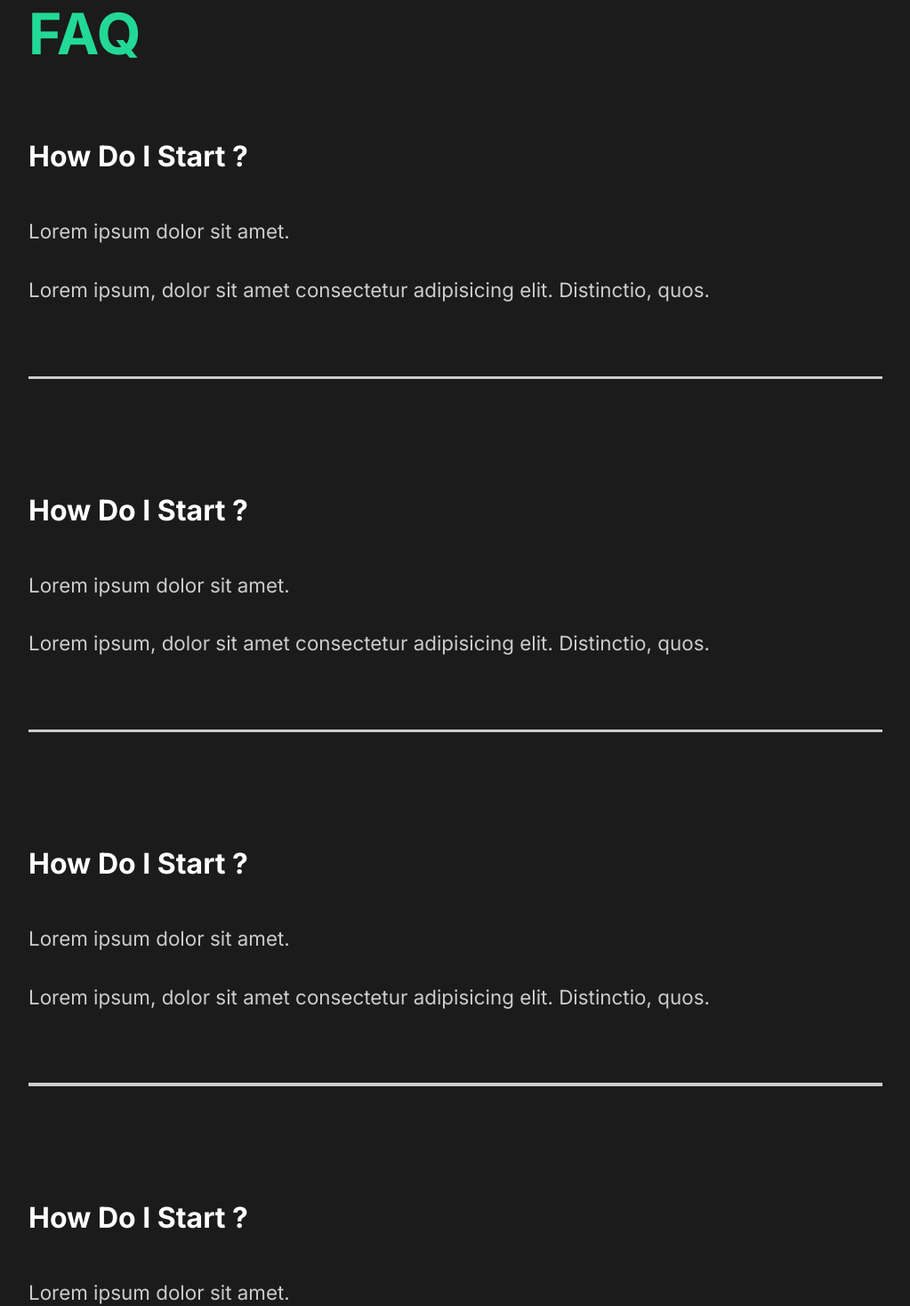
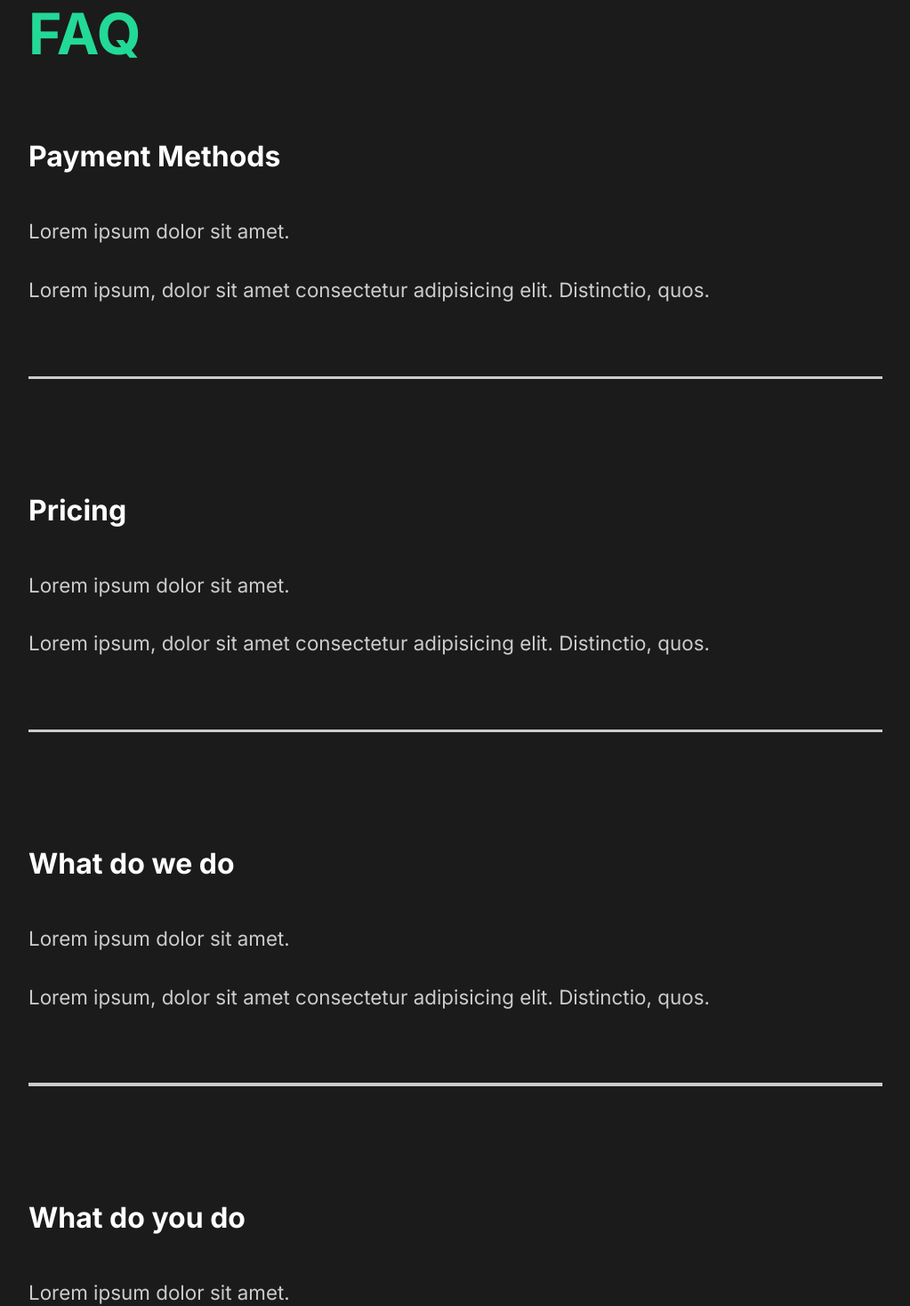
Before and after one commit to Aissa-Dev/React-typeScript-Website, a React (Create React App) app: page / in a window 1280 px wide. Shown: the part 1872-3340 px from the top of the page at 89% size, without its empty margins (128-1151 px from the left). Built offline with nearby package versions, Linux system fonts and the light colour scheme.

Commit message:
FAQ questions

```diff
--- a/package.json
+++ b/package.json
@@ -50,6 +50,7 @@
     ]
   },
   "devDependencies": {
-    "@types/styled-components": "^5.1.14"
+    "@types/styled-components": "^5.1.14",
+    "case-sensitive-paths-webpack-plugin": "^2.4.0"
   }
 }
--- a/src/components/FaqSection.tsx
+++ b/src/components/FaqSection.tsx
@@ -1,13 +1,15 @@
 import styled from "styled-components";
 import { About } from "../styles";
+import { Toggle } from "./Toggle";
+import { AnimateSharedLayout } from "framer-motion";
 export const FaqSection = () => {
   return (
     <Faq>
       <h2>
         Any question <span>FAQ</span>
       </h2>
-      <div className="question">
-        <h4>How Do I Start ?</h4>
+      <AnimateSharedLayout>
+        <Toggle title="Payment Methods">
           <div className="answer">
             <p>Lorem ipsum dolor sit amet.</p>
             <p>
@@ -15,10 +17,9 @@ export const FaqSection = () => {
               Distinctio, quos.
             </p>
           </div>
-        <div className="faq-line"></div>
-      </div>
-      <div className="question">
-        <h4>How Do I Start ?</h4>
+        </Toggle>
+
+        <Toggle title="Pricing">
           <div className="answer">
             <p>Lorem ipsum dolor sit amet.</p>
             <p>
@@ -26,10 +27,9 @@ export const FaqSection = () => {
               Distinctio, quos.
             </p>
           </div>
-        <div className="faq-line"></div>
-      </div>
-      <div className="question">
-        <h4>How Do I Start ?</h4>
+        </Toggle>
+
+        <Toggle title="What do we do">
           <div className="answer">
             <p>Lorem ipsum dolor sit amet.</p>
             <p>
@@ -37,10 +37,9 @@ export const FaqSection = () => {
               Distinctio, quos.
             </p>
           </div>
-        <div className="faq-line"></div>
-      </div>
-      <div className="question">
-        <h4>How Do I Start ?</h4>
+        </Toggle>
+
+        <Toggle title="What do you do">
           <div className="answer">
             <p>Lorem ipsum dolor sit amet.</p>
             <p>
@@ -48,8 +47,8 @@ export const FaqSection = () => {
               Distinctio, quos.
             </p>
           </div>
-        <div className="faq-line"></div>
-      </div>
+        </Toggle>
+      </AnimateSharedLayout>
     </Faq>
   );
 };
--- /dev/null
+++ b/src/components/Toggle.tsx
@@ -0,0 +1,19 @@
+import { ReactChild, ReactChildren } from "react";
+import { motion } from "framer-motion";
+import { useState } from "react";
+
+type ToggleProps = {
+  children: JSX.Element | JSX.Element[];
+  title: string;
+};
+
+export const Toggle = ({ children, title }: ToggleProps) => {
+  const [toggle, setToggle] = useState(true);
+  return (
+    <motion.div layout className="question" onClick={() => setToggle(!toggle)}>
+      <motion.h4 layout>{title}</motion.h4>
+      {toggle ? children : ""}
+      <div className="faq-line"></div>
+    </motion.div>
+  );
+};
```
Also changed, not shown: 1 other file (tests, documents, lock files or other folders). Lines whose indentation alone changed are shown as unchanged.
